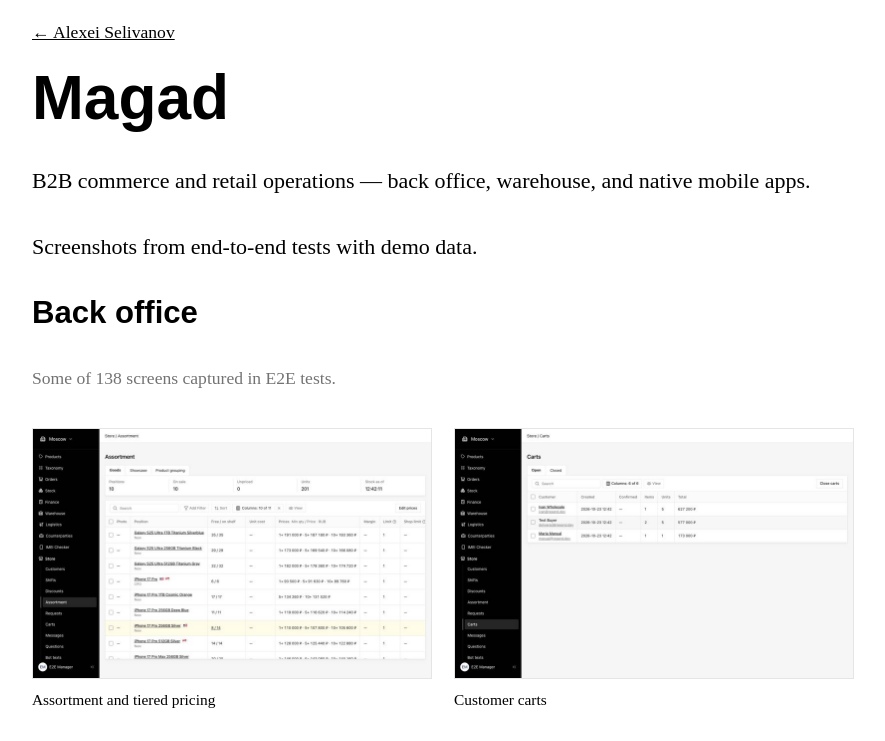
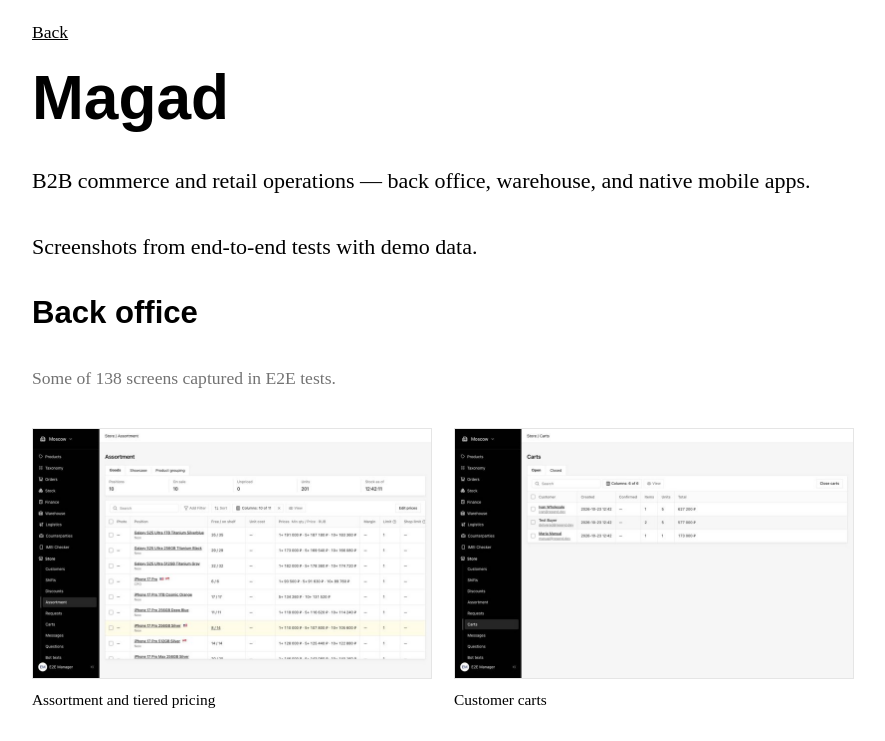
Before and after one commit to real-alexei/resume, a plain HTML site: page magad/index.html in a window 1280 px wide. Shown: the top 741 px of the page, without its empty margins (96-981 px from the left). Drawn offline with Linux system fonts and the light colour scheme.

Commit message:
Replace back link label with Back

```diff
--- a/magad/index.html
+++ b/magad/index.html
@@ -21,7 +21,7 @@
 </head>
 
 <body>
-  <a class="back" href="../">← Alexei Selivanov</a>
+  <a class="back" href="../">Back</a>
   <h2 class="hug">Magad</h2>
   <p>B2B commerce and retail operations — back office, warehouse, and native mobile apps.</p>
   <p>Screenshots from end-to-end tests with demo data.</p>
```
Also changed, not shown: restack/index.html (+1 -1 lines).
